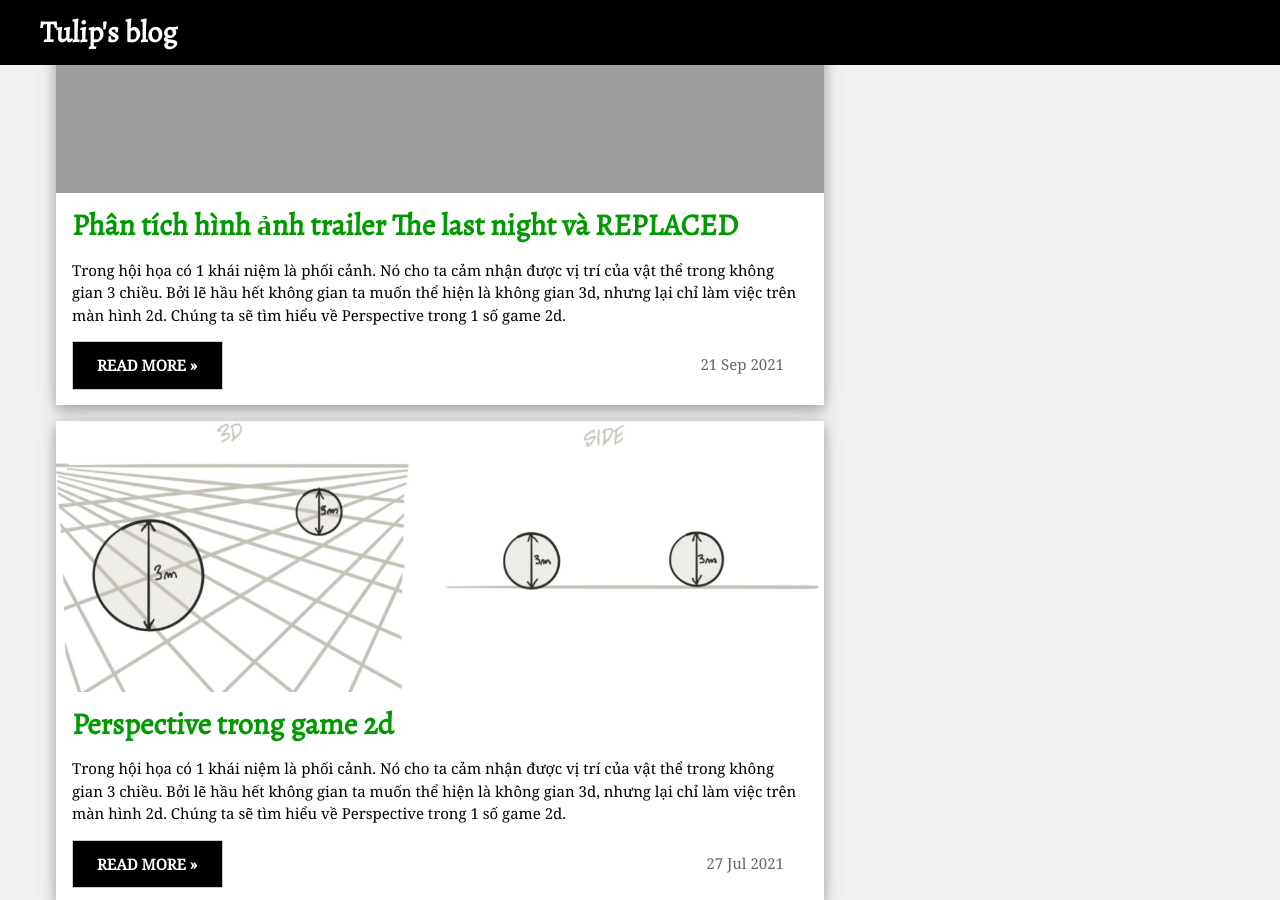
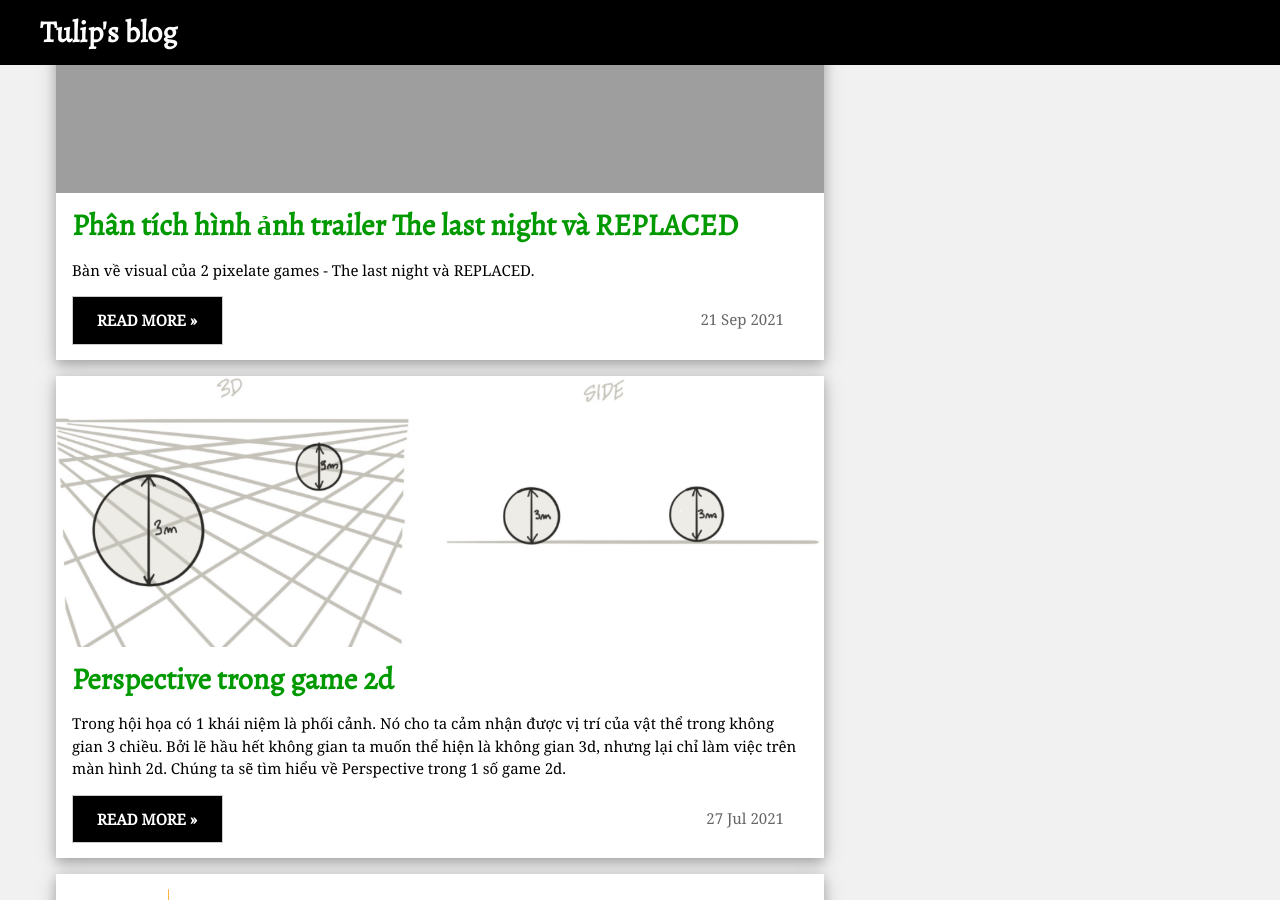
Before and after one commit to Tulip4attoo/Tulip4attoo.github.io, a Jekyll site: the page built from index.html, in a window 1280 px wide and 900 px high, scrolled down 1931 px. Built offline with Jekyll 4.4.1, drawn with Linux system fonts in a browser that asks for light colours; the list of posts is cut into pages by our own code.

Commit message:
Update 2021-09-21-The-last-night-and-REPLACED.md

```diff
--- a/_posts/2021-09-21-The-last-night-and-REPLACED.md
+++ b/_posts/2021-09-21-The-last-night-and-REPLACED.md
@@ -4,7 +4,7 @@ title:                      Phân tích hình ảnh trailer The last night và R
 date:                       2021-09-21
 mathjax:                    true
 comments:                   true
-description:                Trong hội họa có 1 khái niệm là phối cảnh. Nó cho ta cảm nhận được vị trí của vật thể trong không gian 3 chiều. Bởi lẽ hầu hết không gian ta muốn thể hiện là không gian 3d, nhưng lại chỉ làm việc trên màn hình 2d. Chúng ta sẽ tìm hiểu về Perspective trong 1 số game 2d.
+description:                Bàn về visual của 2 pixelate games - The last night và REPLACED.
 img:                        assets/img/the-last-night-and-REPLACED/r2.png
 ---
 
```
